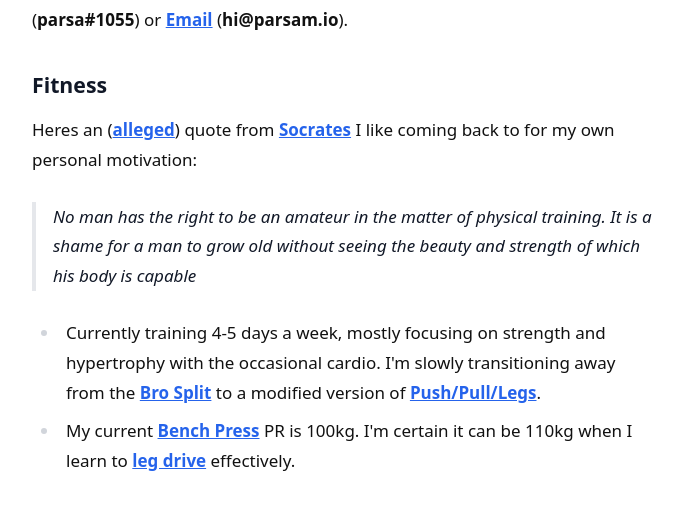
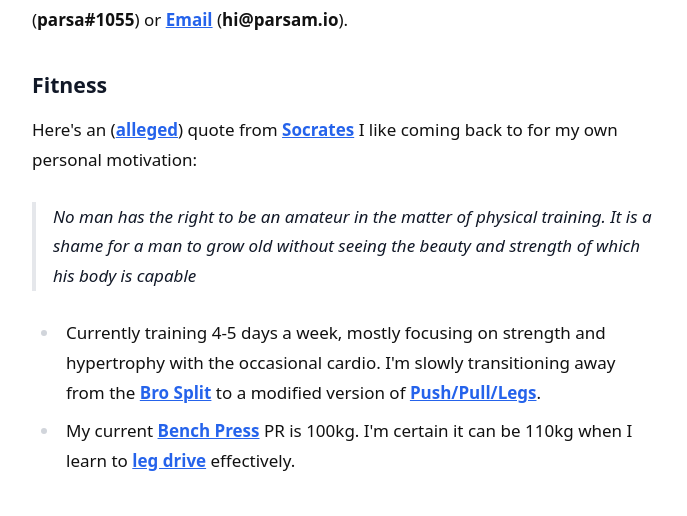
Before and after one commit to pzrsa/parsam.io, a Next.js app: page /about in a window 1280 px wide. Shown: the part 397-913 px from the top of the page, without its empty margins (296-983 px from the left). Built offline with nearby package versions, Linux system fonts and the light colour scheme.

Commit message:
fix typo

```diff
--- a/pages/about.tsx
+++ b/pages/about.tsx
@@ -77,7 +77,7 @@ export default function About() {
           </div>
           <div>
             <h3>Fitness</h3>
-            Heres an (
+            Here&apos;s an (
             <ExternalLink
               href="https://en.wikipedia.org/wiki/Socratic_problem"
               name="alleged"
```
